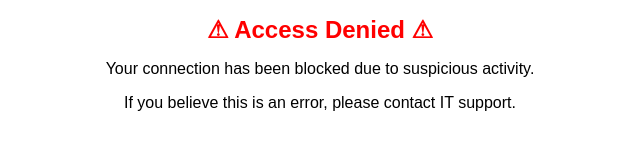
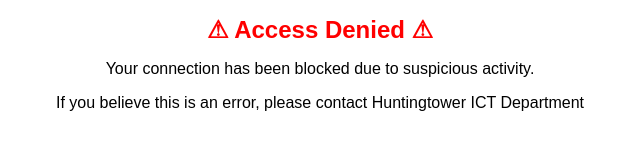
Before and after one commit to HTRedirect/htblockpage.github.io, a plain HTML site: page index.html in a window 1280 px wide. Shown: the whole page, without its empty margins (320-960 px from the left). Drawn offline with Linux system fonts and the light colour scheme.

Commit message:
Update index.html

```diff
--- a/index.html
+++ b/index.html
@@ -10,6 +10,6 @@
 <body>
     <h1 class="warning">⚠ Access Denied ⚠</h1>
     <p>Your connection has been blocked due to suspicious activity.</p>
-    <p>If you believe this is an error, please contact IT support.</p>
+    <p>If you believe this is an error, please contact Huntingtower ICT Department</p>
 </body>
 </html>
```
